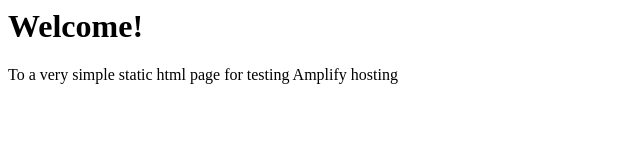
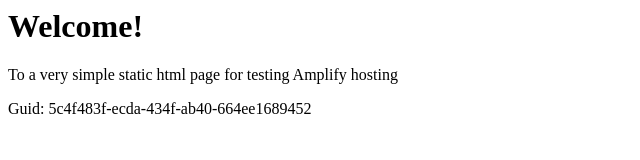
Before and after one commit to aws-aemilia-pdx/Github-PR-Commit-Integration-Test-DoNotTouch-v1-preprod-us-west-2, a website: page src/index.html in a window 1280 px wide. Shown: the whole page, without its empty margins (0-640 px from the left). Drawn offline with Linux system fonts and the light colour scheme.

Commit message:
commit from integ tests

```diff
--- a/src/index.html
+++ b/src/index.html
@@ -1,3 +1,5 @@
+
+
 <html lang="en">
 
 <head>
@@ -10,6 +12,6 @@
 <body>
     <h1>Welcome!</h1>
     <p>To a very simple static html page for testing Amplify hosting</p>
-</body>
+    <p>Guid: 5c4f483f-ecda-434f-ab40-664ee1689452</p></body>
 
 </html>
```
